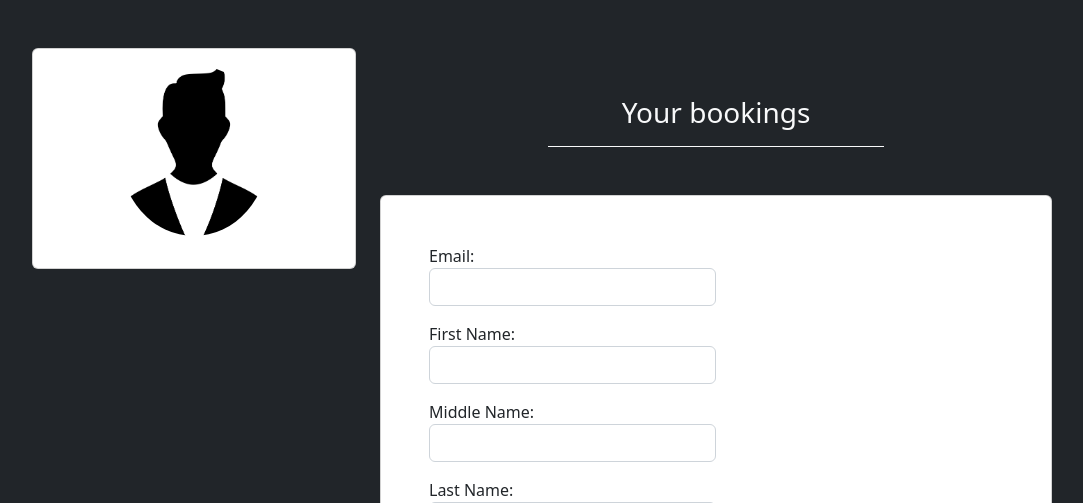
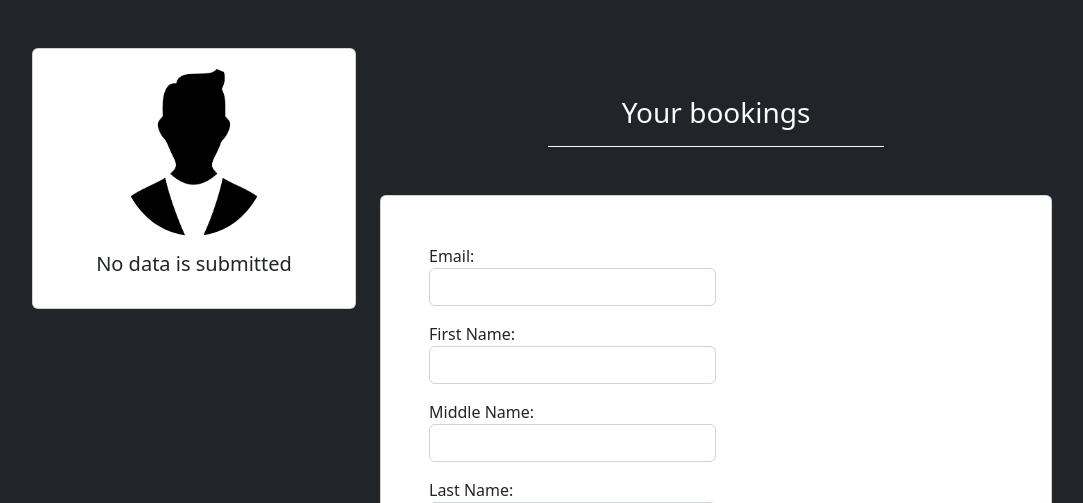
Before and after one commit to KooshaChehreh/admin.frl, a Django app: page / in a window 1280 px wide. Shown: the top 503 px of the page, without its empty margins (98-1181 px from the left). Run offline with Django 4.2, Linux system fonts and the light colour scheme; a user stored in the database is signed in; data comes from the database, SQL or seed files in the repository.

Commit message:
HotelManager | templates/profile.html | Added some logic

```diff
--- a/HotelManager/home/templates/home/profile.html
+++ b/HotelManager/home/templates/home/profile.html
@@ -17,8 +17,11 @@ Profile
                         <img src="{% static 'pngfind.com-user-icon-png-2924933.png' %}"
                              alt="avatar"
                              class="rounded-circle img-fluid" style="width: 150px;">
-                        <h5 class="my-3 text-dark">{{ member_detail.first_name }} {{ member_detail.last_name }}</h5>
-
+                        {% if member_detail is not None %}
+                            <h5 class="my-3 text-dark">{{ member_detail.first_name }} {{ member_detail.last_name }}</h5>
+                        {% else %}
+                            <h5 class="my-3 text-dark">No data is submitted</h5>
+                        {% endif %}
 
                     </div>
                 </div>
```
